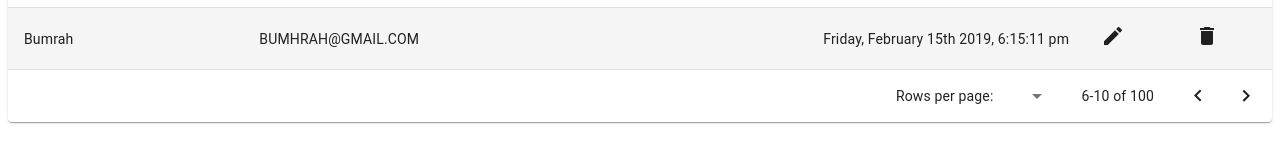
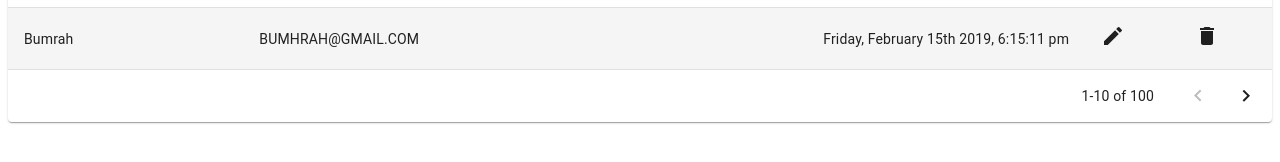
Before and after one commit to shriram-lab/React-Js-Training, a React (Create React App) app: page / in a window 1280 px wide. Shown: the part 466-628 px from the top of the page. Built offline with nearby package versions, Linux system fonts and the light colour scheme.

Commit message:
pagination complation

```diff
--- a/src/pages/Trainee/TraineeList.jsx
+++ b/src/pages/Trainee/TraineeList.jsx
@@ -71,6 +71,7 @@ class TranieeList extends Component {
       trainees: trainees,
       editOpen: false,
       deleteOpen: false,
+      page:0,
       id: ""
     };
   }
@@ -137,6 +138,12 @@ class TranieeList extends Component {
       id: ""
     });
   };
+  handleChangePage = (event,nextPage) =>{
+    console.log(event,nextPage);
+    this.setState({
+      page:nextPage
+    })
+  }
   onSubmit = event => {
     const editdata = trainees.filter(person => {
       if (person.id == event.id) {
@@ -196,6 +203,10 @@ class TranieeList extends Component {
             order={this.state.order}
             onSort={this.handleSort}
             onSelect={this.handleSelect}
+            handleChangePage={this.handleChangePage}
+            rowPerPage = {10}
+            count = {100}
+            page={this.state.page}
             columns={[
               { field: "name", label: "Name" },
               {
@@ -230,7 +241,7 @@ class TranieeList extends Component {
 
 function TableData(props) {
   const classes = useStyles();
-  const { orderBy, order, onSort, onSelect } = props;
+  const { orderBy, order, onSort, onSelect,handleChangePage,rowPerPage,page,count } = props;
   return (
     <Paper className={classes.root}>
       <Table className={classes.table}>
@@ -284,19 +295,18 @@ function TableData(props) {
         </TableBody>
       </Table>
       <TablePagination
-        // rowsPerPageOptions={[5, 10, 25]}
+        rowsPerPageOptions={[]}
         component="div"
-        count={100}
-        rowsPerPage={5}
-        page={1}
+        count={count}
+        rowsPerPage={rowPerPage}
+        page={page}
         backIconButtonProps={{
           "aria-label": "previous page"
         }}
         nextIconButtonProps={{
           "aria-label": "next page"
         }}
-        onChangePage={"handleChangePage"}
-        onChangeRowsPerPage={"handleChangeRowsPerPage"}
+        onChangePage={handleChangePage}
       />
     </Paper>
   );
```
